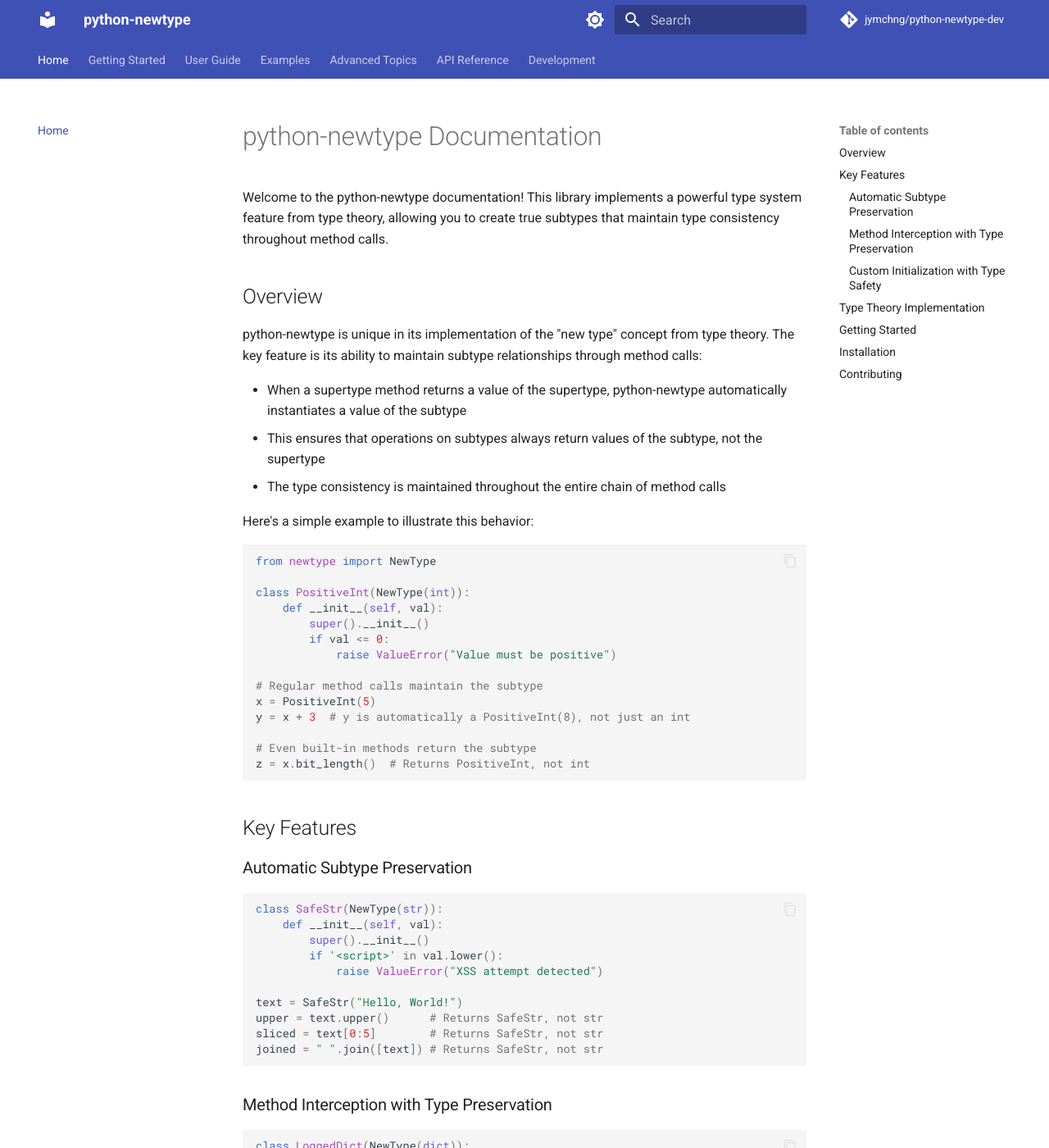
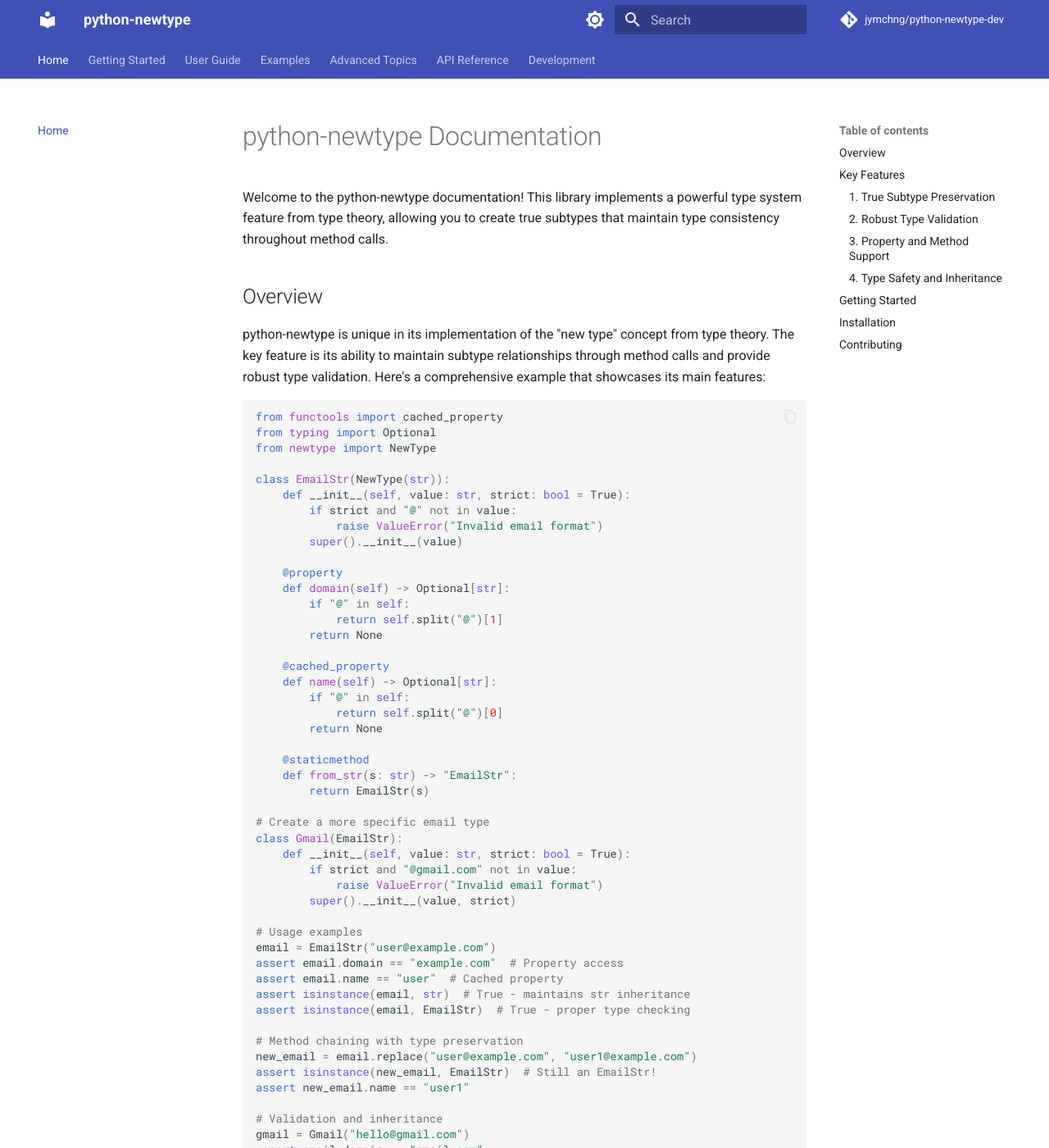
Before and after one commit to jymchng/python-newtype-dev, an MkDocs documentation site: the page built from docs/index.md, in a window 1280 px wide and 1400 px high. Shown: the whole window at 82% size. Built offline with MkDocs 1.6.1 and Material for MkDocs 9.7.7, drawn with Linux system fonts in a browser that asks for light colours; comment, search, counter and statistics services are not loaded; some of the changed text lies outside the part shown.

Commit message:
made changes to the docs

````diff
--- a/docs/index.md
+++ b/docs/index.md
@@ -4,90 +4,92 @@
 
 ## Overview
 
-python-newtype is unique in its implementation of the "new type" concept from type theory. The key feature is its ability to maintain subtype relationships through method calls:
-
-- When a supertype method returns a value of the supertype, python-newtype automatically instantiates a value of the subtype
-- This ensures that operations on subtypes always return values of the subtype, not the supertype
-- The type consistency is maintained throughout the entire chain of method calls
-
-Here's a simple example to illustrate this behavior:
+python-newtype is unique in its implementation of the "new type" concept from type theory. The key feature is its ability to maintain subtype relationships through method calls and provide robust type validation. Here's a comprehensive example that showcases its main features:
 
 ```python
+from functools import cached_property
+from typing import Optional
 from newtype import NewType
 
-class PositiveInt(NewType(int)):
-    def __init__(self, val):
-        super().__init__()
-        if val <= 0:
-            raise ValueError("Value must be positive")
+class EmailStr(NewType(str)):
+    def __init__(self, value: str, strict: bool = True):
+        if strict and "@" not in value:
+            raise ValueError("Invalid email format")
+        super().__init__(value)
 
-# Regular method calls maintain the subtype
-x = PositiveInt(5)
-y = x + 3  # y is automatically a PositiveInt(8), not just an int
+    @property
+    def domain(self) -> Optional[str]:
+        if "@" in self:
+            return self.split("@")[1]
+        return None
 
-# Even built-in methods return the subtype
-z = x.bit_length()  # Returns PositiveInt, not int
+    @cached_property
+    def name(self) -> Optional[str]:
+        if "@" in self:
+            return self.split("@")[0]
+        return None
+
+    @staticmethod
+    def from_str(s: str) -> "EmailStr":
+        return EmailStr(s)
+
+# Create a more specific email type
+class Gmail(EmailStr):
+    def __init__(self, value: str, strict: bool = True):
+        if strict and "@gmail.com" not in value:
+            raise ValueError("Invalid email format")
+        super().__init__(value, strict)
+
+# Usage examples
+email = EmailStr("user@example.com")
+assert email.domain == "example.com"  # Property access
+assert email.name == "user"  # Cached property
+assert isinstance(email, str)  # True - maintains str inheritance
+assert isinstance(email, EmailStr)  # True - proper type checking
+
+# Method chaining with type preservation
+new_email = email.replace("user@example.com", "user1@example.com")
+assert isinstance(new_email, EmailStr)  # Still an EmailStr!
+assert new_email.name == "user1"
+
+# Validation and inheritance
+gmail = Gmail("hello@gmail.com")
+assert gmail.domain == "gmail.com"
+assert isinstance(gmail, EmailStr) # Although `from_str` returns `EmailStr`, which is the supertype, the subtype is not constructed
+
+# Invalid inputs raise errors
+try:
+    EmailStr("invalid")  # Raises ValueError - missing @
+except ValueError:
+    pass
+
+try:
+    Gmail("user@example.com")  # Raises ValueError - not gmail.com
+except ValueError:
+    pass
 ```
 
 ## Key Features
 
-### Automatic Subtype Preservation
-```python
-class SafeStr(NewType(str)):
-    def __init__(self, val):
-        super().__init__()
-        if '<script>' in val.lower():
-            raise ValueError("XSS attempt detected")
+### 1. True Subtype Preservation
+- When a supertype method returns a value, python-newtype automatically instantiates a value of the subtype
+- Type consistency is maintained throughout the entire chain of method calls
+- All inherited methods maintain proper return types
 
-text = SafeStr("Hello, World!")
-upper = text.upper()      # Returns SafeStr, not str
-sliced = text[0:5]        # Returns SafeStr, not str
-joined = " ".join([text]) # Returns SafeStr, not str
-```
+### 2. Robust Type Validation
+- Custom initialization with validation logic
+- Support for strict and non-strict validation modes
+- Proper inheritance of validation rules
 
-### Method Interception with Type Preservation
-```python
-class LoggedDict(NewType(dict)):
-    def __setitem__(self, key, value):
-        print(f"Setting {key} = {value}")
-        result = super().__setitem__(key, value)
-        # Any dict methods that return dict will return LoggedDict
-        return result
+### 3. Property and Method Support
+- Full support for Python's property decorators
+- Cached properties work seamlessly
+- Static methods and class methods are preserved and are not modified
 
-d = LoggedDict({'a': 1})
-d2 = d.copy()  # Returns LoggedDict, not dict
-```
-
-### Custom Initialization with Type Safety
-```python
-class ValidatedList(NewType(list)):
-    def __init__(self, iterable=None, *, validator=None):
-        super().__init__()
-        self.validator = validator or (lambda x: True)
-        if iterable:
-            for item in iterable:
-                self.append(item)
-
-    def append(self, item):
-        if not self.validator(item):
-            raise ValueError(f"Invalid item: {item}")
-        super().append(item)
-
-    # Methods like extend, copy, etc. will return ValidatedList
-
-numbers = ValidatedList(validator=lambda x: isinstance(x, int))
-numbers.append(42)      # OK
-filtered = filter(lambda x: x > 20, numbers)  # Result maintains ValidatedList type
-```
-
-## Type Theory Implementation
-
-python-newtype implements the theoretical concept that if `S` is a subtype of `T`, then any operation that returns a value of type `T` should return a value of type `S` when applied to values of type `S`. This ensures:
-
-1. **Type Safety**: Operations on subtypes never "leak" back to supertypes
-2. **Behavioral Subtyping**: Subtypes maintain their invariants through all operations
-3. **Liskov Substitution**: Subtypes can be used anywhere their supertypes are expected
-4. **Method Consistency**: All inherited methods maintain proper return types
+### 4. Type Safety and Inheritance
+- Operations on subtypes never "leak" back to supertypes
+- Behavioral subtyping with invariant maintenance
+- Liskov Substitution Principle compliance
 
 ## Getting Started
 
````
Also changed, not shown: other parts of docs/index.md (+1 -1 lines), docs/README.md (deleted, +0 -132 lines), 1 other file.
